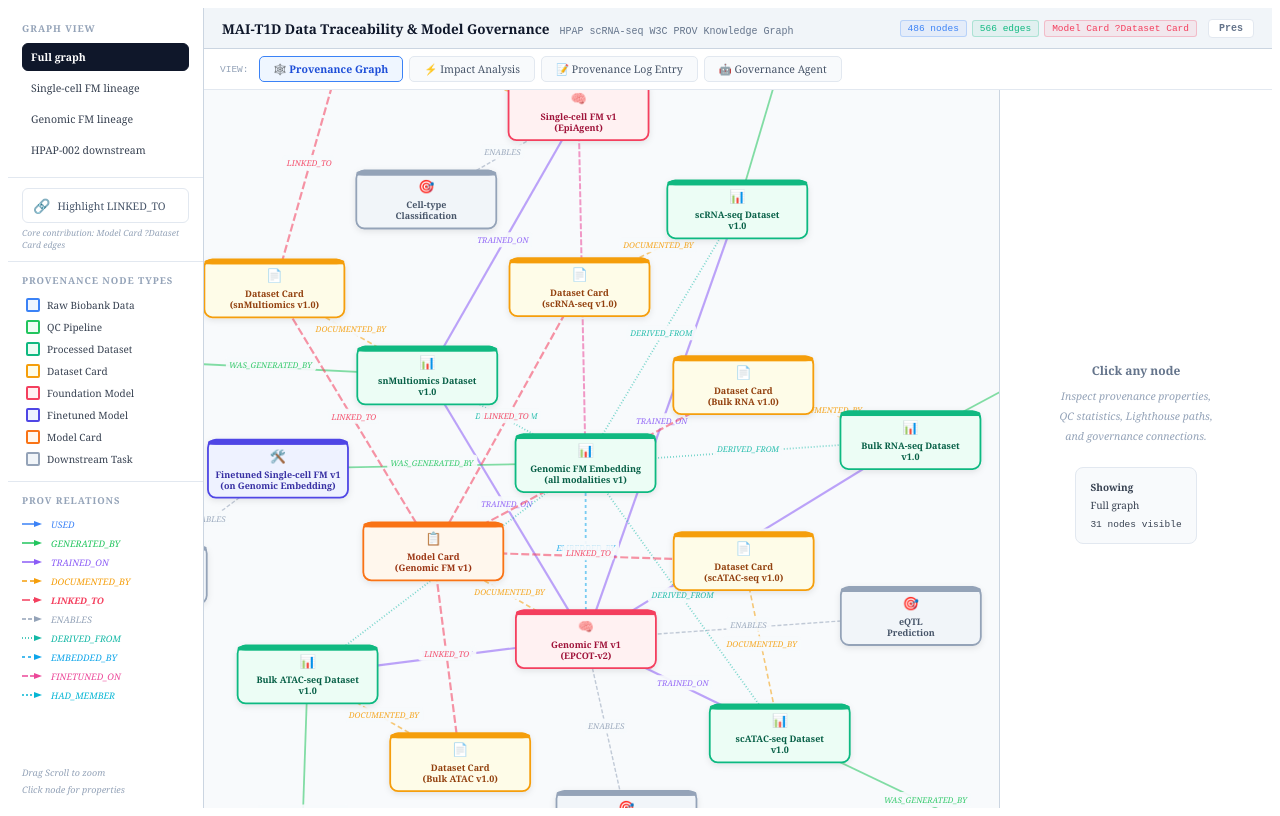
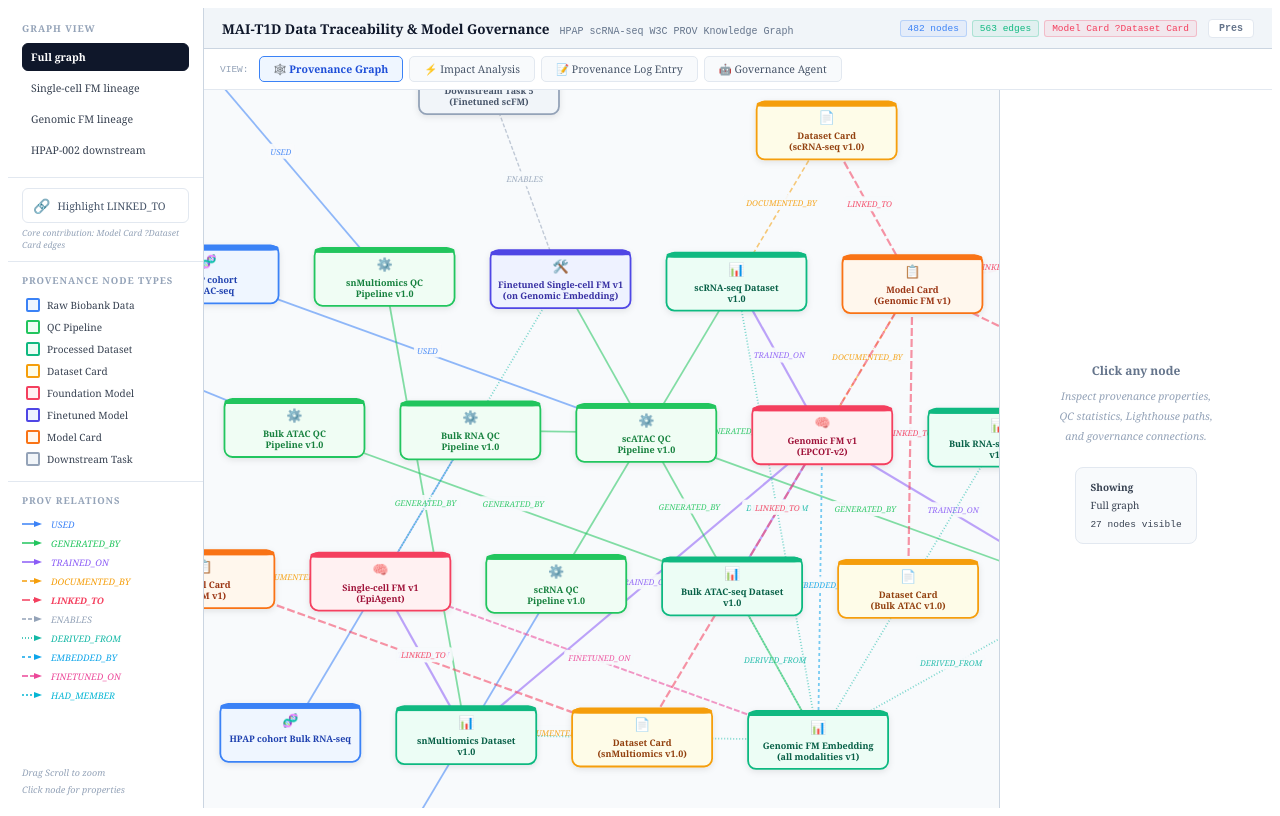
Before and after one commit to qyniu/mai-t1d-demo0316, a React (Vite) app: page / in a window 1280 px wide. Built offline with nearby package versions, Linux system fonts and the light colour scheme.

Commit message:
Refine downstream graph and rename GENERATED_BY edges

```diff
--- a/src/App.jsx
+++ b/src/App.jsx
@@ -16,7 +16,7 @@ const TYPE = {
 
 const EDGE_STYLE = {
   "USED":             { color:"#3b82f6", dash:"none", width:1.8 },
-  "WAS_GENERATED_BY": { color:"#22c55e", dash:"none", width:1.8 },
+  "GENERATED_BY":     { color:"#22c55e", dash:"none", width:1.8 },
   "TRAINED_ON":       { color:"#8b5cf6", dash:"none", width:2.2 },
   "DOCUMENTED_BY":    { color:"#f59e0b", dash:"5,3",  width:1.6 },
   "LINKED_TO":        { color:"#f43f5e", dash:"8,3",  width:2.2 },
@@ -29,7 +29,7 @@ const EDGE_STYLE = {
 
 const EDGE_LEGEND = [
   { key:"USED",             label:"USED" },
-  { key:"WAS_GENERATED_BY", label:"GENERATED_BY" },
+  { key:"GENERATED_BY", label:"GENERATED_BY" },
   { key:"TRAINED_ON",       label:"TRAINED_ON" },
   { key:"DOCUMENTED_BY",    label:"DOCUMENTED_BY" },
   { key:"LINKED_TO",        label:"LINKED_TO" },
@@ -492,7 +492,7 @@ function ProvLogView() {
 function computeImpact(triggerId, eventType) {
   const affected = new Set();
   const outdated  = new Set();
-  const downEdges = ["WAS_GENERATED_BY","TRAINED_ON","DOCUMENTED_BY","LINKED_TO","ENABLES"];
+  const downEdges = ["GENERATED_BY","TRAINED_ON","DOCUMENTED_BY","LINKED_TO","ENABLES"];
   const traverse = (id) => {
     EDGES.forEach(e => {
       const src = edgeSrcId(e);
@@ -987,7 +987,9 @@ function queryGraph(intent, params) {
     }
     case "pipeline_for_dataset": {
       const datasetId = params.datasetId;
-      const genEdge = EDGES.find(e => e.label==="WAS_GENERATED_BY" && edgeTgtId(e)===datasetId);
+      const genEdge = EDGES.find(
+        e => (e.label==="GENERATED_BY" || e.label==="WAS_GENERATED_BY") && edgeTgtId(e)===datasetId
+      );
       if (!genEdge) return { rows:[] };
       const pipeline = NODES.find(n=>n.id===edgeSrcId(genEdge));
       return { rows: pipeline ? [{ id:pipeline.id, label:labelSingleLine(pipeline.label), detail:pipeline.detail }] : [] };
@@ -1006,7 +1008,7 @@ function queryGraph(intent, params) {
         const node = NODES.find(n=>n.id===id); if(!node) return;
         chain.push({ id, label:labelSingleLine(node.label), type:node.type });
         EDGES.forEach(e => {
-          if (edgeTgtId(e)===id && ["USED","WAS_GENERATED_BY","TRAINED_ON"].includes(e.label)) traverse(edgeSrcId(e));
+          if (edgeTgtId(e)===id && ["USED","GENERATED_BY","WAS_GENERATED_BY","TRAINED_ON"].includes(e.label)) traverse(edgeSrcId(e));
         });
       };
       traverse(nodeId);
--- a/src/graphData.js
+++ b/src/graphData.js
@@ -147,14 +147,6 @@ export const NODES = [
   { id:"mc_genomic", label:"Model Card\n(Genomic FM v1)",    type:"ModelCard",
     detail:{ "Standard":"Model Cards (FAccT 2019)", "Format":"JSON-LD", "GitHub":"github.com/mai-t1d/governance/model-cards/genomic_v1.0.jsonld", "Author":"Kai Liu", "Linked dataset cards":"Bulk RNA v1.0, Bulk ATAC v1.0, scRNA-seq v1.0, scATAC-seq v1.0, snMultiomics v1.0", "Intended use":"Genomic prediction, regulatory elements", "Status":"Published" }},
 
-  { id:"task_celltype",  label:"Cell-type\nClassification",  type:"DownstreamTask",
-    detail:{ "Task":"Classification", "Model":"scFM-T1D v1", "Description":"Identify , , , ductal cell types in pancreatic islet scRNA-seq", "Status":"Active" }},
-  { id:"task_deconv",    label:"Islet\nDeconvolution",       type:"DownstreamTask",
-    detail:{ "Task":"Deconvolution", "Model":"scFM-T1D v1", "Description":"Decompose bulk RNA-seq into cell-type fractions", "Status":"Active" }},
-  { id:"task_eqtl",      label:"eQTL\nPrediction",          type:"DownstreamTask",
-    detail:{ "Task":"Regression / association", "Model":"Genomic FM v1", "Description":"Predict eQTLs across islet cell types", "Status":"Active" }},
-  { id:"task_epigenome", label:"Epigenome\nPrediction",      type:"DownstreamTask",
-    detail:{ "Task":"Sequence-to-function", "Model":"Genomic FM v1", "Description":"Predict chromatin accessibility and histone marks from DNA sequence", "Status":"Active" }},
   { id:"emb_genomic_all_modalities_v1", label:"Genomic FM Embedding\n(all modalities v1)", type:"ProcessedData",
     detail:{ "Version":"v1.0", "Scope":"all_modalities", "Source model":"Genomic FM v1 (EPCOT-v2)", "Included modalities":"Bulk RNA-seq, Bulk ATAC-seq, scRNA-seq, scATAC-seq, snMultiomics", "Path":"/nfs/turbo/umms-drjieliu/proj/MAI_T1D_Data/embeddings/genomic_all_modalities_v1/", "Note":"This embedding aggregates all datasets entering Genomic FM; other embedding nodes may represent subset modalities." }},
   { id:"model_scfm_ft_v1", label:"Finetuned Single-cell FM v1\n(on Genomic Embedding)", type:"FineTunedModel",
@@ -180,11 +172,11 @@ export const EDGES = [
   { source:"cohort_scrna_seq", target:"qc_scrna", label:"USED" },
   { source:"cohort_scatac_seq", target:"qc_scatac", label:"USED" },
   { source:"cohort_snmultiomics", target:"qc_snmultiomics", label:"USED" },
-  { source:"qc_bulk_rna", target:"proc_bulk_rna_v1", label:"WAS_GENERATED_BY" },
-  { source:"qc_bulk_atac", target:"proc_bulk_atac_v1", label:"WAS_GENERATED_BY" },
-  { source:"qc_scrna", target:"proc_scrna_v1", label:"WAS_GENERATED_BY" },
-  { source:"qc_scatac", target:"proc_scatac_v1", label:"WAS_GENERATED_BY" },
-  { source:"qc_snmultiomics", target:"proc_snmultiomics_v1", label:"WAS_GENERATED_BY" },
+  { source:"qc_bulk_rna", target:"proc_bulk_rna_v1", label:"GENERATED_BY" },
+  { source:"qc_bulk_atac", target:"proc_bulk_atac_v1", label:"GENERATED_BY" },
+  { source:"qc_scrna", target:"proc_scrna_v1", label:"GENERATED_BY" },
+  { source:"qc_scatac", target:"proc_scatac_v1", label:"GENERATED_BY" },
+  { source:"qc_snmultiomics", target:"proc_snmultiomics_v1", label:"GENERATED_BY" },
   { source:"proc_bulk_rna_v1", target:"dc_bulk_rna_v1", label:"DOCUMENTED_BY" },
   { source:"proc_bulk_atac_v1", target:"dc_bulk_atac_v1", label:"DOCUMENTED_BY" },
   { source:"proc_scrna_v1", target:"dc_scrna_v1", label:"DOCUMENTED_BY" },
@@ -216,8 +208,10 @@ export const EDGES = [
     embed:{ "Role":"producer_model", "Scope":"all_modalities" }},
   { source:"model_scfm", target:"emb_genomic_all_modalities_v1", label:"FINETUNED_ON",
     finetune:{ "Mode":"Embedding-guided", "Source embedding":"emb_genomic_all_modalities_v1" }},
-  { source:"emb_genomic_all_modalities_v1", target:"model_scfm_ft_v1", label:"WAS_GENERATED_BY",
+  { source:"emb_genomic_all_modalities_v1", target:"model_scfm_ft_v1", label:"GENERATED_BY",
     train:{ "Model version":"Single-cell FM v1.0-ft", "Training mode":"Fine-tuned on Genomic FM embedding", "Embedding scope":"all_modalities" }},
+  { source:"model_scfm_ft_v1", target:"model_scfm", label:"DERIVED_FROM",
+    finetune:{ "Base model":"Single-cell FM v1 (EpiAgent)", "Method":"Fine-tuning on Genomic FM embedding" }},
   { source:"model_scfm",    target:"mc_scfm",       label:"DOCUMENTED_BY" },
   { source:"model_genomic", target:"mc_genomic",    label:"DOCUMENTED_BY" },
   { source:"mc_genomic", target:"dc_bulk_rna_v1",  label:"LINKED_TO" },
@@ -226,11 +220,7 @@ export const EDGES = [
   { source:"mc_genomic", target:"dc_scatac_v1", label:"LINKED_TO" },
   { source:"mc_genomic", target:"dc_snmultiomics_v1", label:"LINKED_TO" },
   { source:"mc_scfm", target:"dc_snmultiomics_v1", label:"LINKED_TO" },
-  { source:"model_scfm",    target:"task_celltype",  label:"ENABLES" },
-  { source:"model_scfm",    target:"task_deconv",    label:"ENABLES" },
   { source:"model_scfm_ft_v1", target:"task_5",      label:"ENABLES" },
-  { source:"model_genomic", target:"task_eqtl",      label:"ENABLES" },
-  { source:"model_genomic", target:"task_epigenome", label:"ENABLES" },
   ...FILTERED_BULK_RNA_HAD_MEMBER_EDGES,
   ...FILTERED_BULK_ATAC_HAD_MEMBER_EDGES,
   ...FILTERED_SCRNA_HAD_MEMBER_EDGES,
```
